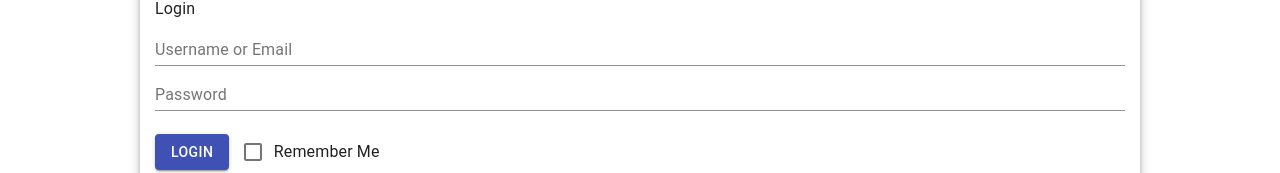
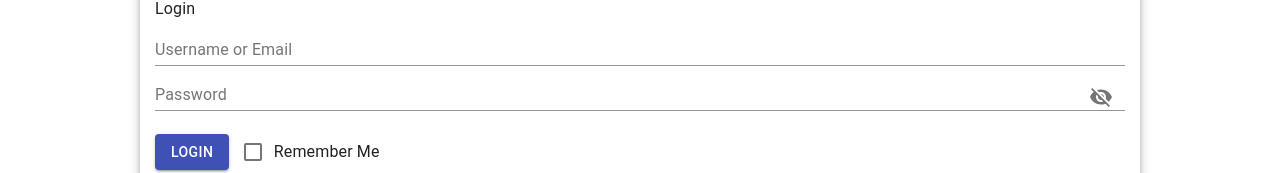
Before and after one commit to spicecat/ghostmeme, a React (Create React App) app: page /login in a window 1280 px wide. Shown: the part 146-319 px from the top of the page. Built offline with nearby package versions, Linux system fonts and the light colour scheme; no server answers; what superagent-cache would draw is missing.

Commit message:
added toggle password

```diff
--- a/src/components/Form.jsx
+++ b/src/components/Form.jsx
@@ -1,7 +1,9 @@
-
+import { useState } from 'react'
 import { upperFirst } from 'lodash/string'
 import { useFormik } from 'formik'
-import { Button, TextField, Typography, FormControlLabel, Checkbox } from '@material-ui/core'
+import { Button, Checkbox, FormControlLabel, IconButton, InputAdornment, TextField, Typography } from '@material-ui/core'
+import VisibilityIcon from '@material-ui/icons/Visibility'
+import VisibilityOffIcon from '@material-ui/icons/VisibilityOff'
 
 import captchaSrc from '../assets/captcha.jpg'
 
@@ -15,6 +17,7 @@
 const formatLabel = field => upperFirst(field.split(/(?=[A-Z\s])/).join('_').replaceAll('_', ' '))
 
 export default function Form({ name, action, schema, rememberMe = false, search = false, inline = search }) {
+    const [showPassword, setShowPassword] = useState(false)
     const fields = Object.keys(schema.fields), captcha = fields.includes('captcha')
     const formik = useFormik({
         initialValues: fields.reduce((o, i) => ({ ...o, [i]: '' }), {}),
@@ -31,18 +34,29 @@
                         size='small'
                         name={field}
                         label={name === 'Login' && field === 'username' ? 'Username or Email' : formatLabel(field)}
-                        type={fieldInfo[field]}
-                        {...{ fullWidth: !inline }}
+                        type={((field === 'password' && showPassword && 'text') || fieldInfo[field])}
+                        fullWidth={!inline}
                         {...(fieldInfo[field] === 'date' || fieldInfo[field] === 'file') && { InputLabelProps: { shrink: true } }}
                         {...fieldInfo[field] === 'file' ?
                             { onChange: e => formik.setFieldValue(field, e.target.files[0]) } :
                             { onChange: formik.handleChange, value: formik.values[field] }}
                         error={Boolean(formik.touched[field] && formik.errors[field])}
                         helperText={formik.touched[field] && (formik.errors[field] || (name === 'Register' && field === 'password' && `Password strength: ${passwordStrength(formik.values.password)}`))}
+                        {...field === 'password' && {
+                            InputProps: {
+                                endAdornment: (
+                                    <InputAdornment position="end">
+                                        <IconButton onClick={() => setShowPassword(!showPassword)}>
+                                            {showPassword ? <VisibilityIcon /> : <VisibilityOffIcon />}
+                                        </IconButton>
+                                    </InputAdornment>)
+                            }
+                        }}
                     />
                     {inline && <>&nbsp;&nbsp;</>}
                 </span>
-            )}
+            )
+            }
             {inline || <><br /><br /></>}
             {captcha && <Captcha />}
             <Button type='submit' variant='contained' color='primary'>{search ? 'Search' : name}</Button>
--- a/src/containers/Chats.jsx
+++ b/src/containers/Chats.jsx
@@ -47,7 +47,7 @@
 
     const updateMemes = async () => {
         clearInterval(timer)
-        console.log('Updating conversations with:', selectedUser, memes)
+        console.log('Updating conversations with:', selectedUser)
         if (selectedUser) setMemes(await getConversation(localUser, selectedUser) || memes)
     }
 
```
